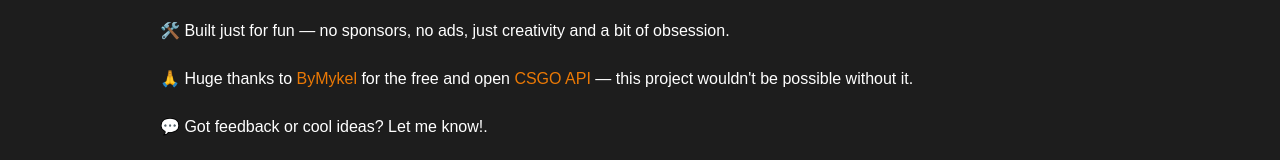
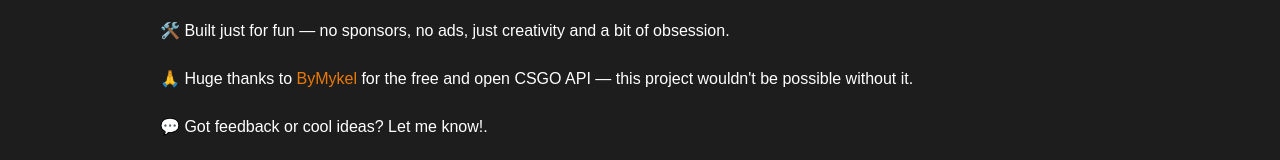
Before and after one commit to soklope/cs2-fantasy-inventory, a React (Vite) app: page / in a window 1280 px wide. Shown: the part 949-1109 px from the top of the page. Built offline with nearby package versions, Linux system fonts and the light colour scheme; no server answers; a web font is replaced by a local one.

Commit message:
Update bymykkels api

```diff
--- a/src/components/Layout/Footer/Footer.jsx
+++ b/src/components/Layout/Footer/Footer.jsx
@@ -12,7 +12,7 @@ export default function Footer() {
                         🛠️ Built just for fun — no sponsors, no ads, just creativity and a bit of obsession.
                     </li>
                     <li>
-                        🙏 Huge thanks to <a href="https://github.com/ByMykel" target="_blank" rel="noopener noreferrer"><span>ByMykel</span></a> for the free and open <a href="https://github.com/ByMykel/CSGO-API" target="_blank" rel="noopener noreferrer"><span>CSGO API</span></a> — this project wouldn't be possible without it.
+                        🙏 Huge thanks to <a href="https://github.com/ByMykel" target="_blank" rel="noopener noreferrer"><span>ByMykel</span></a> for the free and open CSGO API — this project wouldn't be possible without it.
                     </li>
                     <li>
                         💬 Got feedback or cool ideas? Let me know!.
```
